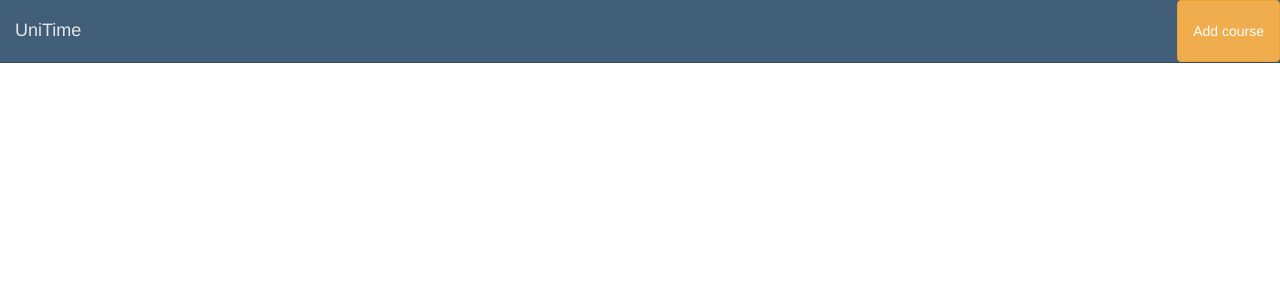
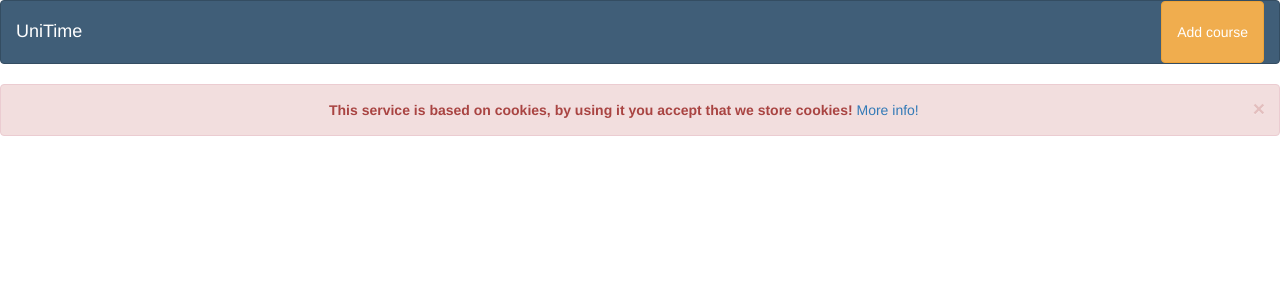
Before and after one commit to Kodkollektivet/UniTime-server, a Django app: page /a/ in a window 1280 px wide. Shown: the top 300 px of the page. Run offline with Django 3.2, Linux system fonts and the light colour scheme; data that the repository does not hold is empty; some libraries are stand-ins or nearby versions.

Commit message:
User accepting cookies function added. Darth vader head added to Tobias courses.

```diff
--- a/server/django/angular/static/angular/js/controllers.js
+++ b/server/django/angular/static/angular/js/controllers.js
@@ -6,6 +6,12 @@ myAppController.controller('unicontrol', function UniControl($scope, Course, Eve
     $scope.selected_courses = [];
     $scope.message = "";
     $scope.course_info = "satan";
+    $scope.cookie_accepted;
+
+    $scope.acceptCookieFunction = function(){
+        $scope.cookie_accepted = 't';
+        $cookies.put('accept_cookies', $scope.cookie_accepted);
+    }
 
     // Init method
     $scope.init = function(){
@@ -18,6 +24,18 @@ myAppController.controller('unicontrol', function UniControl($scope, Course, Eve
                  $scope.getEvents(course['course_code']);
              });
          }
+        // Get accept cookies
+        if ($cookies.get('accept_cookies') === 't'){
+            console.log($cookies.get('accept_cookies'));
+            $scope.cookie_accepted = 't';
+            console.log('Accept is true');
+        }
+        else {
+            console.log('Cookies not accepted');
+            console.log($scope.accept_cookie);
+            console.log($cookies.get('accept_cookies'));
+            $scope.cookie_accepted = 'f';
+        }
     };
 
     Course.query(function(response){
@@ -38,7 +56,7 @@ myAppController.controller('unicontrol', function UniControl($scope, Course, Eve
     };
 
     $scope.getCourse = function (course_code) {
-
+        $cookies.put('accept_cookies', 't');
         $http({
             url: '/api/course/',
             headers: {'Content-Type': 'application/x-www-form-urlencoded'},
--- a/server/django/angular/templates/angular/index.html
+++ b/server/django/angular/templates/angular/index.html
@@ -32,11 +32,11 @@
 
 </head>
 
-<body ng-app="unitime" style="padding-top: 70px;" ng-controller="unicontrol">
+<body ng-app="unitime" style="" ng-controller="unicontrol">
 
 
 
-<nav class="navbar navbar-default navbar-fixed-top">
+<nav class="navbar navbar-default">
   <div class="container-fluid">
     <!-- Brand and toggle get grouped for better mobile display -->
     <div class="navbar-header">
@@ -46,7 +46,7 @@
         <span class="icon-bar"></span>
         <span class="icon-bar"></span>
       </button>
-      <a class="navbar-brand" href="#">UniTime</a>
+      <a class="navbar-brand" data-toggle="modal" data-target="#unitimeInfoModal">UniTime</a>
     </div>
 
     <!-- Collect the nav links, forms, and other content for toggling -->
@@ -63,7 +63,14 @@
   </div><!-- /.container-fluid -->
 </nav>
 
-
+  <!-- Cookie Message -->
+<div ng-if="cookie_accepted === undefined || cookie_accepted === 'f'">
+    <div id="cookie_message" class="alert alert-danger alert-dismissible" role="alert" align="center">
+      <button type="button" class="close" data-dismiss="alert" aria-label="Close" ng-click="acceptCookieFunction()"><span aria-hidden="true">&times;</span></button>
+      <strong>This service is based on cookies, by using it you accept that we store cookies!</strong>
+        <a href="https://www.pts.se/sv/Bransch/Regler/Lagar/Lag-om-elektronisk-kommunikation/Cookies-kakor/Fragor-och-svar-om-kakor-for-webbplatsinnehavare/">More info!</a>
+    </div>
+</div>
 
 <!-- Ajax loader -->
 <div id="ajaxloader" align="center" style="margin-top: 60pt" hidden>
@@ -71,47 +78,52 @@
 </div>
 
             <!-- Events -->
-            <div class="col-lg-12 col-md-12">
+            <div class="col-xs-12 col-sm-12 col-lg-12 col-md-12">
                 <ul class="list-group">
                     <div ng-repeat="event in events | orderBy: 'startdate'">
 
                         <div ng-if="$index % 2 == 0">
                             <li class="list-group-item list-group-item-warning" style="color: black;">
+                                <div ng-if="event.teacher == 'Tobias Andersson-Gidlund'" align="center">
+                                    <img style="width: 25pt; height: 25pt;" src="http://orig07.deviantart.net/49e8/f/2010/331/1/2/darth_vader_icon_256x256_by_geo_almighty-d33pmyi.png">
+                                </div>
                                 <div align="center"><h3>[[ event.name_en ]]</h3></div>
+
                                 <div align="center"><h3>[[ event.startdate ]] / [[event.starttime]]-[[event.endtime]]</h3></div>
-                                <div ng-if="event.room.length < 2">Room: Not available</div>
-                                <div ng-if="event.room.length >= 2">Room: [[ event.room ]]</div>
+                                <div style="width: 100%;" ng-if="event.room.length < 2">Room: Not available</div>
+                                <div style="width: 100%;" ng-if="event.room.length >= 2">Room: [[ event.room ]]</div>
 
-                                <div ng-if="event.teacher.length < 2">Teacher: Not available</div>
-                                <div ng-if="event.teacher.length >= 2">Teacher: [[ event.teacher ]]</div>
+                                <div style="width: 100%;" ng-if="event.teacher.length < 2">Teacher: Not available</div>
+                                <div style="width: 100%;" ng-if="event.teacher.length >= 2">Teacher: [[ event.teacher ]]</div>
 
 
-                                <div ng-if="event.info.length < 2">Info: Not available</div>
-                                <div ng-if="event.info.length >= 2">Info: [[ event.info ]]</div>
+                                <div style="width: 100%;" ng-if="event.info.length < 2">Info: Not available</div>
+                                <div style="width: 100%;" ng-if="event.info.length >= 2">Info: [[ event.info ]]</div>
 
-                                <div ng-if="event.desc.length < 2">Description: Not available</div>
-                                <div ng-if="event.desc.length >= 2">Description: [[ event.desc ]]</div>
-
-
-                                <!--[[event]]-->
+                                <div style="width: 100%;" ng-if="event.desc.length < 2">Description: Not available</div>
+                                <div style="width: 100%;" ng-if="event.desc.length >= 2">Description: [[ event.desc ]]</div>
                             </li>
                         </div>
                         <div ng-if="$index % 2 != 0">
-                            <li class="list-group-item" style="color: black;">
+                            <li class="list-group-item" style="max-width: 100%; color: black;">
+                                <div ng-if="event.teacher == 'Tobias Andersson-Gidlund'" align="center">
+                                    <img style="width: 25pt; height: 25pt;" src="http://orig07.deviantart.net/49e8/f/2010/331/1/2/darth_vader_icon_256x256_by_geo_almighty-d33pmyi.png">
+                                </div>
                                 <div align="center"><h3>[[ event.name_en ]]</h3></div>
+
                                 <div align="center"><h3>[[ event.startdate ]] / [[event.starttime]]-[[event.endtime]]</h3></div>
-                                <div ng-if="event.room.length < 2">Room: Not available</div>
-                                <div ng-if="event.room.length >= 2">Room: [[ event.room ]]</div>
+                                <div style="width: 100%;" ng-if="event.room.length < 2">Room: Not available</div>
+                                <div style="width: 100%;" ng-if="event.room.length >= 2">Room: [[ event.room ]]</div>
 
-                                <div ng-if="event.teacher.length < 2">Teacher: Not available</div>
-                                <div ng-if="event.teacher.length >= 2">Teacher: [[ event.teacher ]]</div>
+                                <div style="width: 100%;" ng-if="event.teacher.length < 2">Teacher: Not available</div>
+                                <div style="width: 100%;" ng-if="event.teacher.length >= 2">Teacher: [[ event.teacher ]]</div>
 
 
-                                <div ng-if="event.info.length < 2">Info: Not available</div>
-                                <div ng-if="event.info.length >= 2">Info: [[ event.info ]]</div>
+                                <div style="width: 100%;" ng-if="event.info.length < 2">Info: Not available</div>
+                                <div style="width: 100%;" ng-if="event.info.length >= 2">Info: [[ event.info ]]</div>
 
-                                <div ng-if="event.desc.length < 2">Description: Not available</div>
-                                <div ng-if="event.desc.length >= 2">Description: [[ event.desc ]]</div>
+                                <div style="width: 100%;" ng-if="event.desc.length < 2">Description: Not available</div>
+                                <div style="width: 100%;" ng-if="event.desc.length >= 2">Description: [[ event.desc ]]</div>
 
                             </li>
                         </div>
@@ -123,7 +135,7 @@
 
 
 
-        <!-- Add course Modal -->
+        <!-- Course info modal -->
         <div class="modal fade" id="courseModal" tabindex="-1" role="dialog" aria-labelledby="myModalLabel">
           <div class="modal-dialog" role="document">
             <div class="modal-content">
@@ -202,6 +214,32 @@
           </div>
         </div> <!-- Add course modal end -->
 
+
+        <!-- UniTime info modal -->
+        <div class="modal fade" id="unitimeInfoModal" tabindex="-1" role="dialog" aria-labelledby="myModalLabel">
+          <div class="modal-dialog" role="document">
+            <div class="modal-content">
+              <div class="modal-header">
+                <button type="button" class="close" data-dismiss="modal" aria-label="Close"><span aria-hidden="true">&times;</span></button>
+                <h4 class="modal-title" id="myModalLabel">About UniTime</h4>
+              </div>
+              <div class="modal-body">
+
+                  UniTime is a service made by Kodkollektivet!
+                  Kodkollektivet is a group of students from LNU.
+                  If you wanna join us or have interest in our projects.
+                  Please visit us at: <a href="http://www.kodkollektivet.se">Kodkollektivet</a>
+
+              </div>
+
+                      <div class="modal-footer">
+                          <button type="button" class="btn btn-default" data-dismiss="modal">Close</button>
+                      </div>
+
+            </div>
+          </div>
+        </div> <!-- Add course modal end -->
+
 <script>
     $('#alert_message').hide();
 
```
